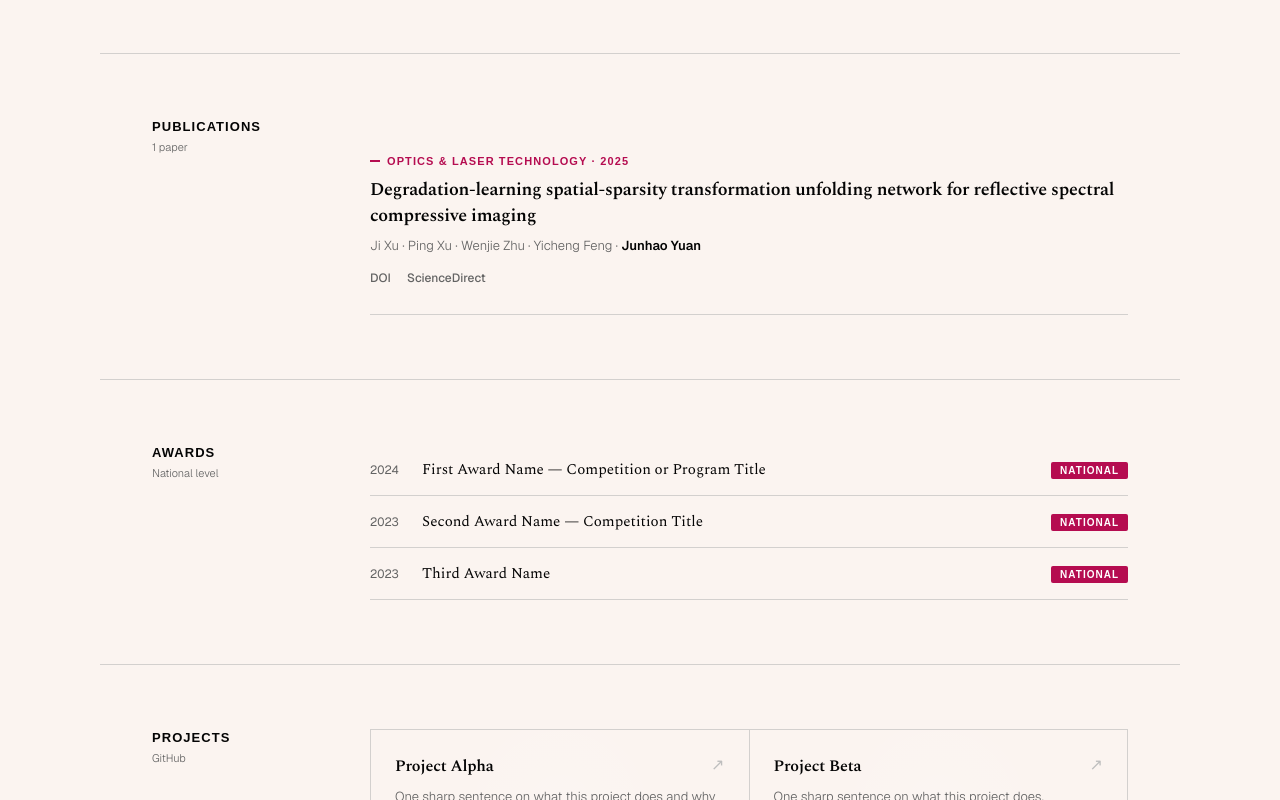
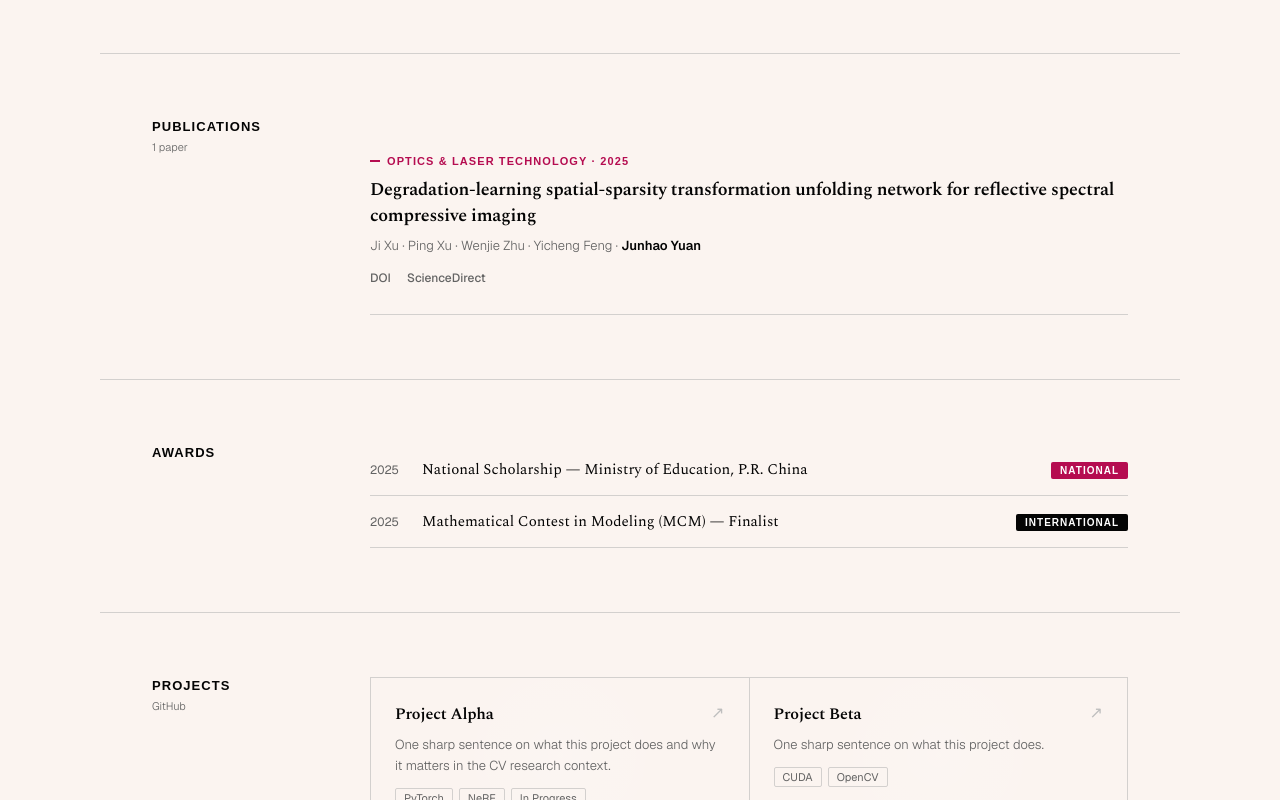
Before and after one commit to usagi1210/usagi1210.github.io, a Next.js app: page / in a window 1280 px wide. Shown: the part 1838-2638 px from the top of the page. Built offline with nearby package versions, Linux system fonts and the light colour scheme; a web font is replaced by a local one.

Commit message:
feat: fill real awards — National Scholarship 2025 + MCM Finalist 2025

```diff
--- a/src/components/AwardsSection.tsx
+++ b/src/components/AwardsSection.tsx
@@ -4,7 +4,7 @@ import { awards } from '@/data/content'
 
 export default function AwardsSection() {
   return (
-    <SectionWrapper id="awards" label="Awards" sublabel="National level">
+    <SectionWrapper id="awards" label="Awards">
       <div>
         {awards.map((a, i) => (
           <div
@@ -19,7 +19,12 @@ export default function AwardsSection() {
             <span style={{ fontFamily: 'var(--font-serif)', fontSize: '0.9375rem', fontWeight: 400, flex: 1, lineHeight: 1.4, transition: 'color 0.2s' }}>
               {a.name}
             </span>
-            <span style={{ fontFamily: 'var(--font-display)', fontSize: '0.625rem', fontWeight: 700, letterSpacing: '0.1em', textTransform: 'uppercase', color: '#fff', background: 'var(--red)', padding: '3px 9px', borderRadius: 2, flexShrink: 0 }}>
+            <span style={{
+              fontFamily: 'var(--font-display)', fontSize: '0.625rem', fontWeight: 700,
+              letterSpacing: '0.1em', textTransform: 'uppercase', color: '#fff',
+              background: a.level === 'International' ? 'var(--ink)' : 'var(--red)',
+              padding: '3px 9px', borderRadius: 2, flexShrink: 0,
+            }}>
               {a.level}
             </span>
           </div>
--- a/src/data/content.ts
+++ b/src/data/content.ts
@@ -35,7 +35,7 @@ export const education = [
 
 export const stats = [
   { value: 1,  label: 'Publication' },
-  { value: 3,  label: 'National Awards' },
+  { value: 2,  label: 'Awards' },
   { value: 0,  label: 'Projects' },
 ]
 
@@ -74,9 +74,8 @@ export const publications = [
 ]
 
 export const awards = [
-  { year: '2024', name: 'First Award Name — Competition or Program Title',  level: 'National' },
-  { year: '2023', name: 'Second Award Name — Competition Title',             level: 'National' },
-  { year: '2023', name: 'Third Award Name',                                  level: 'National' },
+  { year: '2025', name: 'National Scholarship — Ministry of Education, P.R. China', level: 'National' },
+  { year: '2025', name: 'Mathematical Contest in Modeling (MCM) — Finalist',         level: 'International' },
 ]
 
 export const projects = [
```
